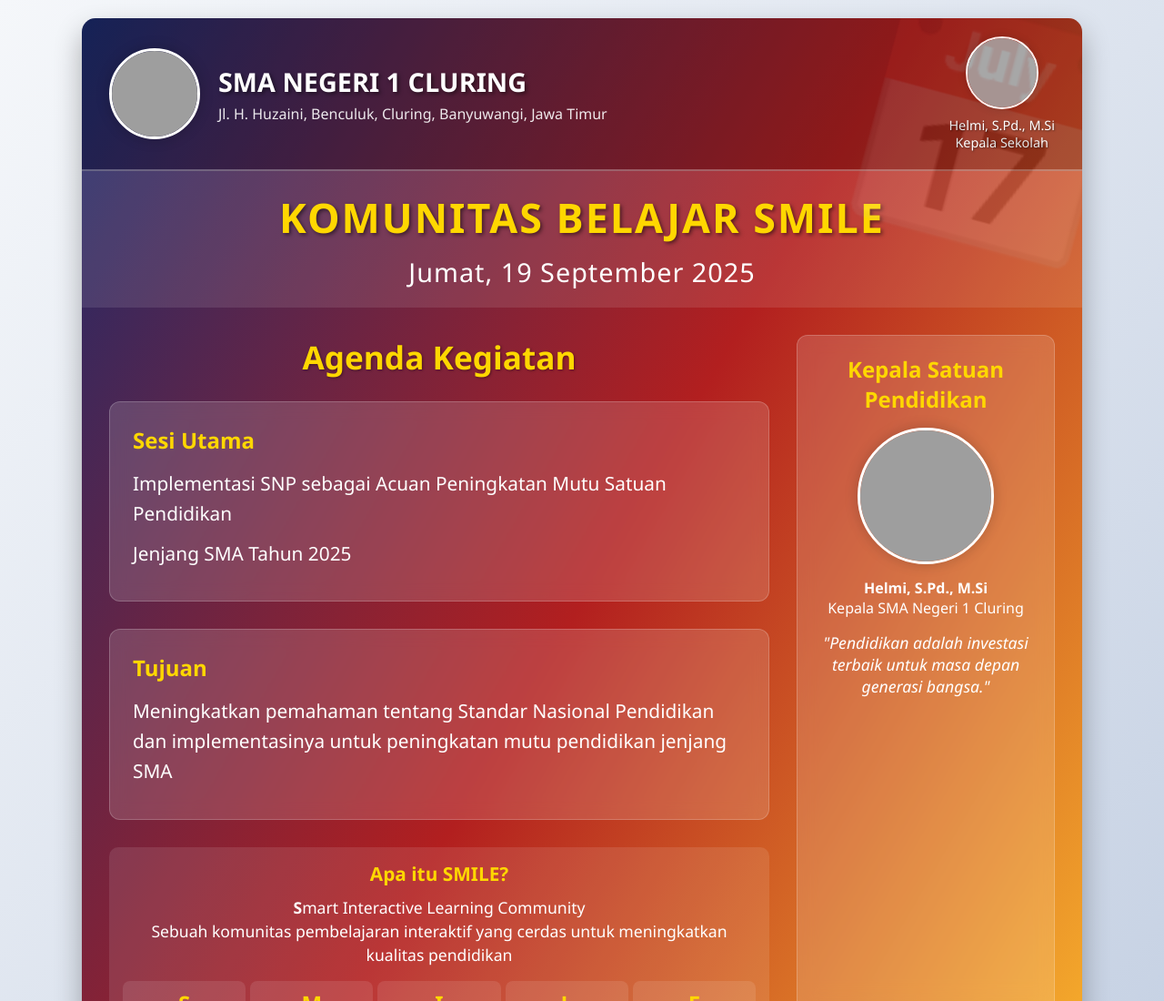
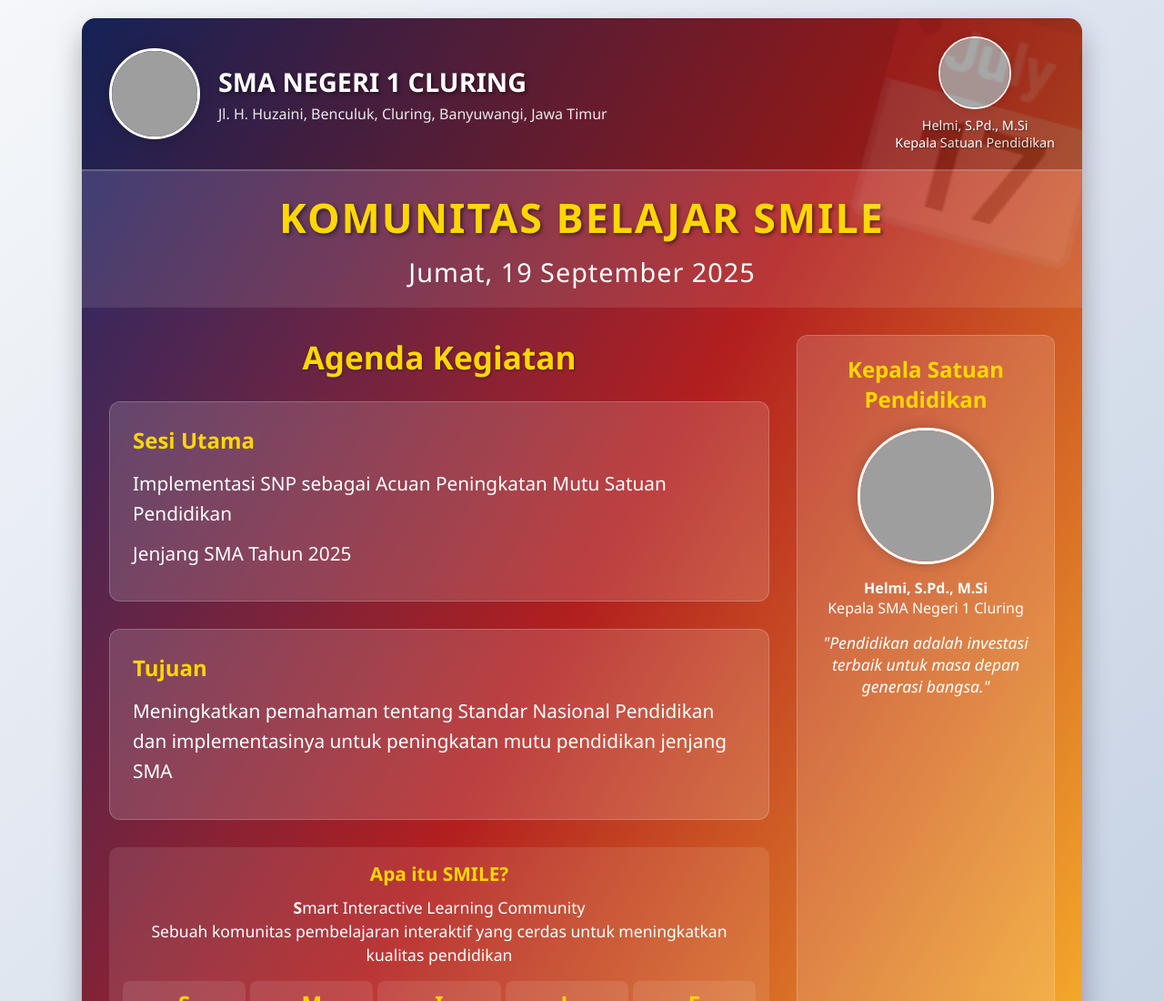
Before and after one commit to alam21234/Smaring-interactive-learning-comunity, a plain HTML site: page index.html in a window 1280 px wide. Shown: the top 1100 px of the page at 91% size. Drawn offline with Linux system fonts and the light colour scheme; grey boxes are pictures that could not be loaded.

Commit message:
Update index.html

```diff
--- a/index.html
+++ b/index.html
@@ -380,7 +380,7 @@
 
             <div class="principal-container">
                 <img src="https://i.ibb.co.com/Fk8ZFSbw/Helmi-S-Pd-M-Si.jpg" alt="Kepala Satuan Pendidikan" class="principal-photo">
-                <p class="principal-name">Helmi, S.Pd., M.Si<br>Kepala Sekolah</p>
+                <p class="principal-name">Helmi, S.Pd., M.Si<br>Kepala Satuan Pendidikan</p>
             </div>
         </div>
 
```
